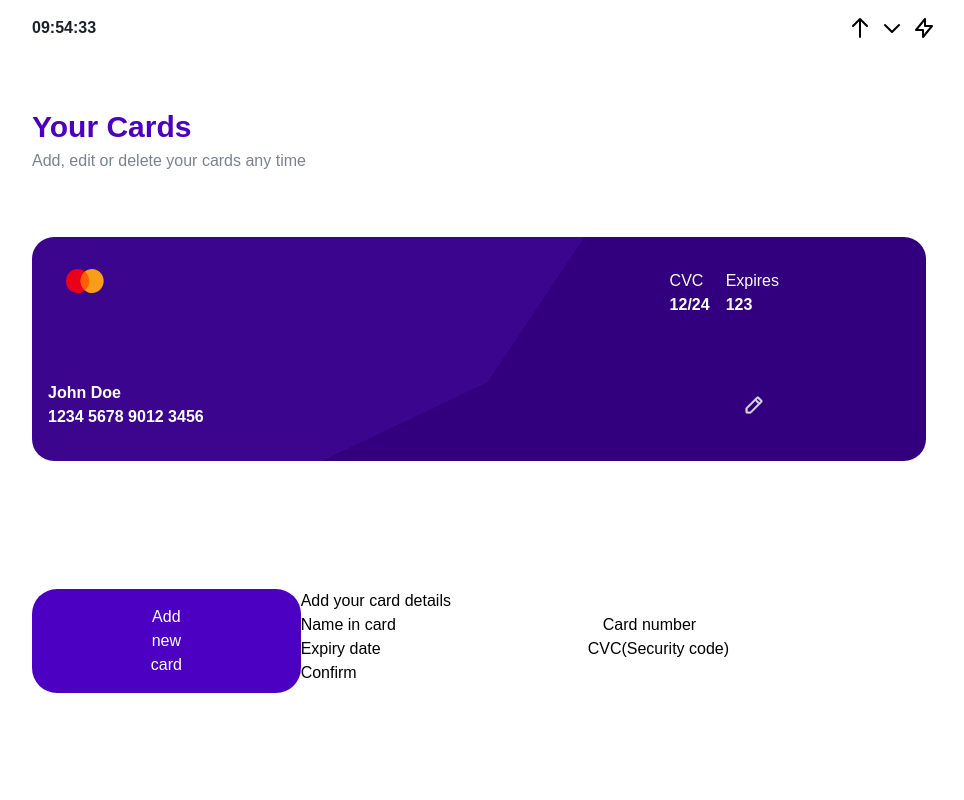
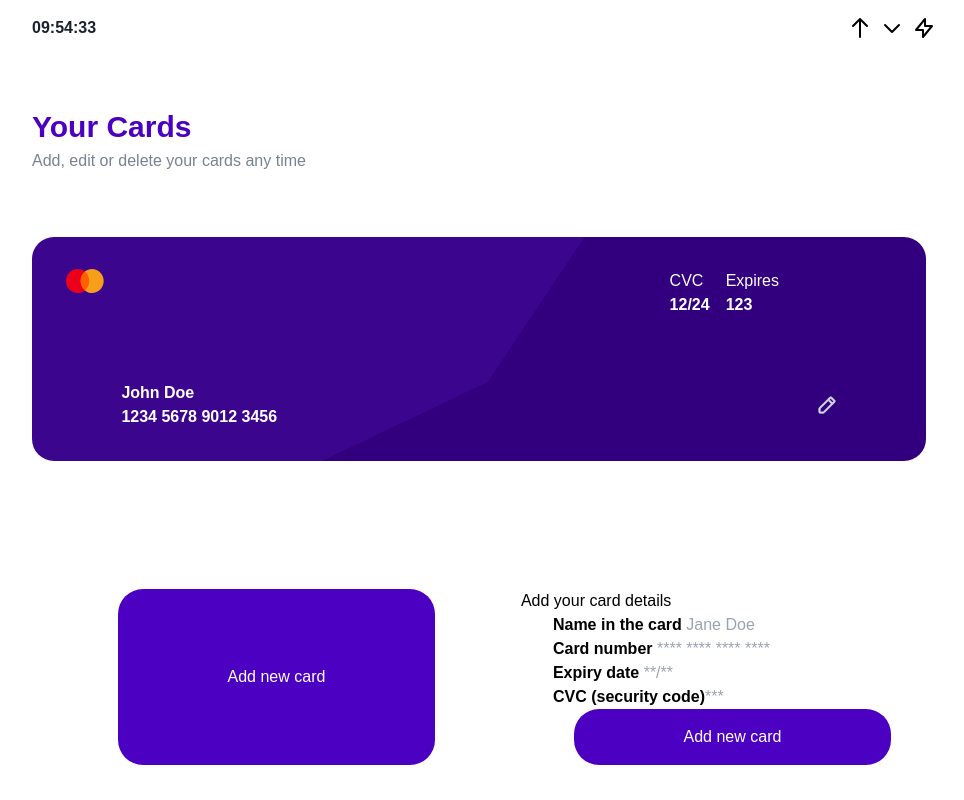
Before and after one commit to Emmilija/create-cards, a React (Create React App) app: page / in a window 1280 px wide. Both pictures are taken after a click on the button "Add new card". Shown: the whole page, without its empty margins (152-1116 px from the left). Built offline with nearby package versions, Linux system fonts and the light colour scheme.

Commit message:
add form

```diff
--- a/src/components/CardForm.jsx
+++ b/src/components/CardForm.jsx
@@ -1,5 +1,6 @@
 import { useState } from "react"
 import "../styles/index.css"
+import Button from "./Button";
 
 
 export default function CardForm({onAddCard}) {
@@ -31,56 +32,128 @@ setCardInfo({
 
 
     return(
-        <div className="modal">
-        <div className="modal-container">
+<div className="relative w-full">
     <h1>Add your card details</h1>
 
-<form onSubmit={handleSubmit} className="card-form">
-           <label htmlFor="name">Name in card</label>
+      <form className="bg-white shadow-md rounded px-8 pt-6 pb-8 mb-4" onSubmit={handleSubmit}>
+        <div className="mb-4 flex-column">
+          <label className="block text-gray-700 text-sm font-bold mb-2" htmlFor="name">
+            Name in the card
+          </label>
           <input
+            className="appearance-none bg-transparent border-none w-full text-gray-700 mr-3 py-1 px-2 leading-tight focus:outline-none"
             type="text"
             id="name"
+            placeholder=" Jane Doe"
+            aria-label="Full name"
             name="name"
             value={cardInfo.name}
             onChange={handleChange}
-               required
           />
+        </div>
 
-           <label htmlFor="number">Card number</label>
+        <div className="mb-6">
+          <label className="block text-gray-700 text-sm font-bold mb-2" htmlFor="number">
+            Card number
+          </label>
           <input
+            className="shadow appearance-none border border-red-500 rounded w-full py-2 px-3 text-gray-700 mb-3 leading-tight focus:outline-none focus:shadow-outline"
+            id="number"
             type="text"
-               id="number"
+            placeholder=" **** **** **** ****"
             name="number"
             value={cardInfo.number}
             onChange={handleChange}
-               required
           />
+        </div>
 
-           <label htmlFor="expiry">Expiry date</label>
+        <div className="mb-6">
+          <label className="block text-gray-700 text-sm font-bold mb-2" htmlFor="number">
+            Expiry date
+          </label>
           <input
-               type="text"
+            className="shadow appearance-none border border-red-500 rounded w-full py-2 px-3 text-gray-700 mb-3 leading-tight focus:outline-none focus:shadow-outline"
             id="expiry"
+            type="expiry"
+            placeholder=" **/**"
             name="expiry"
             value={cardInfo.expiry}
             onChange={handleChange}
-               required
           />
+        </div>
 
-           <label htmlFor="cvv">CVC(Security code)</label>
+        <div className="mb-6">
+          <label className="block text-gray-700 text-sm font-bold mb-2" htmlFor="number">
+            CVC (security code)
+          </label>
           <input
-               type="text"
+            className="shadow appearance-none border border-red-500 rounded w-full py-2 px-3 text-gray-700 mb-3 leading-tight focus:outline-none focus:shadow-outline"
             id="cvv"
+            type="number"
+            placeholder="***"
             name="cvv"
             value={cardInfo.cvv}
             onChange={handleChange}
-               required
           />
-
-           <button className="add-card-but" type="submit">Confirm</button>
+        </div>
       </form>
-        </div>
+ <Button/>
 
     </div>
-
     )
 }
+
+
+
+
+
+// <div className="modal">
+// <div className="modal-container">
+// <h1>Add your card details</h1>
+
+// <form onSubmit={handleSubmit} className="card-form">
+//    <label htmlFor="name">Name in card</label>
+//    <input
+//        type="text"
+//        id="name"
+//        name="name"
+//        value={cardInfo.name}
+//        onChange={handleChange}
+//        required
+//    />
+
+//    <label htmlFor="number">Card number</label>
+//    <input
+//        type="text"
+//        id="number"
+//        name="number"
+//        value={cardInfo.number}
+//        onChange={handleChange}
+//        required
+//    />
+
+//    <label htmlFor="expiry">Expiry date</label>
+//    <input
+//        type="text"
+//        id="expiry"
+//        name="expiry"
+//        value={cardInfo.expiry}
+//        onChange={handleChange}
+//        required
+//    />
+
+//    <label htmlFor="cvv">CVC(Security code)</label>
+//    <input
+//        type="text"
+//        id="cvv"
+//        name="cvv"
+//        value={cardInfo.cvv}
+//        onChange={handleChange}
+//        required
+//    />
+
+//    <button className="add-card-but" type="submit">Add Card</button>
+// </form>
+// </div>
+
+// </div>
--- a/src/styles/index.css
+++ b/src/styles/index.css
@@ -47,6 +47,7 @@ background-image: url('../assets//images/card-background-shape.svg');
   display: flex;
   flex-direction: row;
   justify-content: space-between;
+  align-self: center;
   align-items: center;
   height: 50%;
   width: 80%;
```
Also changed, not shown: src/assets/images/form-error.svg (added), src/assets/images/visa-logo.svg (added). Lines whose indentation alone changed are shown as unchanged.
